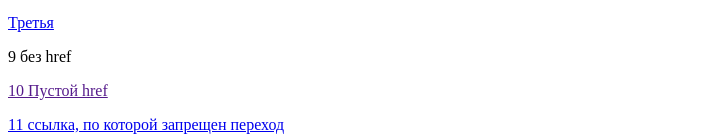
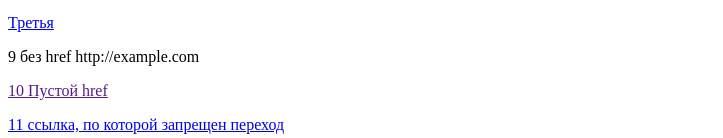
Before and after one commit to MrMacskey/NikitaPershin, a plain HTML site: page index.html in a window 1280 px wide. Shown: the part 334-472 px from the top of the page, without its empty margins (0-723 px from the left). Drawn offline with Linux system fonts and the light colour scheme.

Commit message:
Update index.html

```diff
--- a/index.html
+++ b/index.html
@@ -5,13 +5,12 @@
 <p><a href="https://github.com/MrMacskey/NikitaPershin.github.io/edit/main/index.html">5 ссылку на фрагмент страницы некоторого сайта</a></p>
 <p><a href="index.html/void">6 ссылку на фрагмент текущей страницы</a></p>
 <p><a href="https://www.google.com/search?q=поиск+гугл&oq=поиск+гугл">7 ссылку с двумя параметрами в URL</a></p>
-
 <p> 8 список ссылок основной навигации сайта с подписями title;</p>
 <p><a href="#one" title="Первая ссылка">Первая</a></p>
 <p><a href="#two" title="Вторая ссылка">Вторая</a></p>
 <p><a href="#tab/one" title="Третья ссылка">Третья</a></p>
 
-<p><a>9 без href</a></p>
+<p><a>9 без href http://example.com</a></p>
 <p><a href="">10 Пустой href</a></p>
 <p><a href="https://example.com" rel="nofollow">11 ссылка, по которой запрещен переход</a><p>
 <p><noindex>12 запрещена индексация </noindex></p>
```
